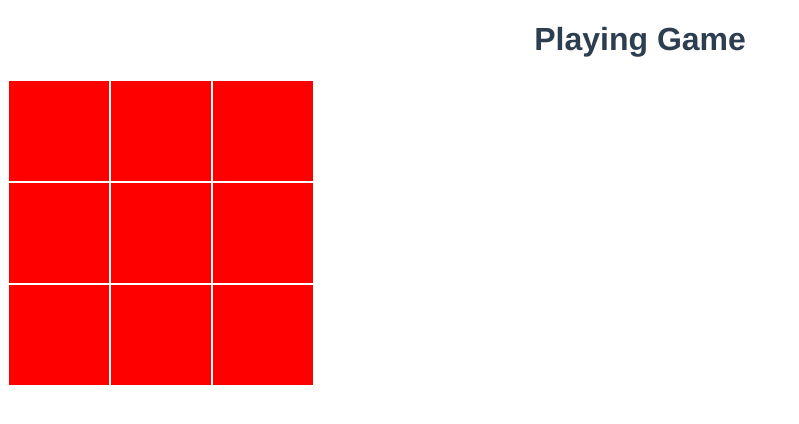
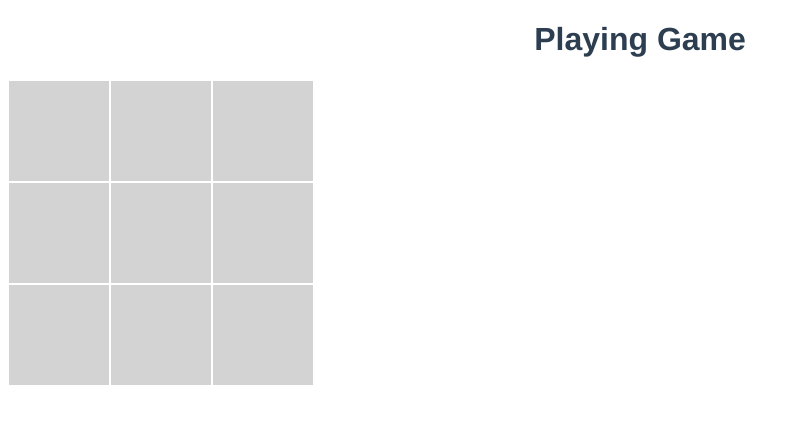
Before and after one commit to lundregan/electron-game, a Vue app: page /#/ in a window 1280 px wide. Shown: the top 424 px of the page, without its empty margins (0-799 px from the left). Built offline with nearby package versions, Linux system fonts and the light colour scheme.

Commit message:
Theme grey and cyan

```diff
--- a/src/views/Game.vue
+++ b/src/views/Game.vue
@@ -23,11 +23,11 @@
 }
 
 .tile-active {
-  background: green;
+  background: cyan;
 }
 
 .tile-inactive {
-  background: red;
+  background: lightgrey;
 }
 </style>
 
@@ -46,7 +46,6 @@ class Tile {
 export default {
   name: 'Home',
   components: {
-
   },
   data () {
     return {
```
